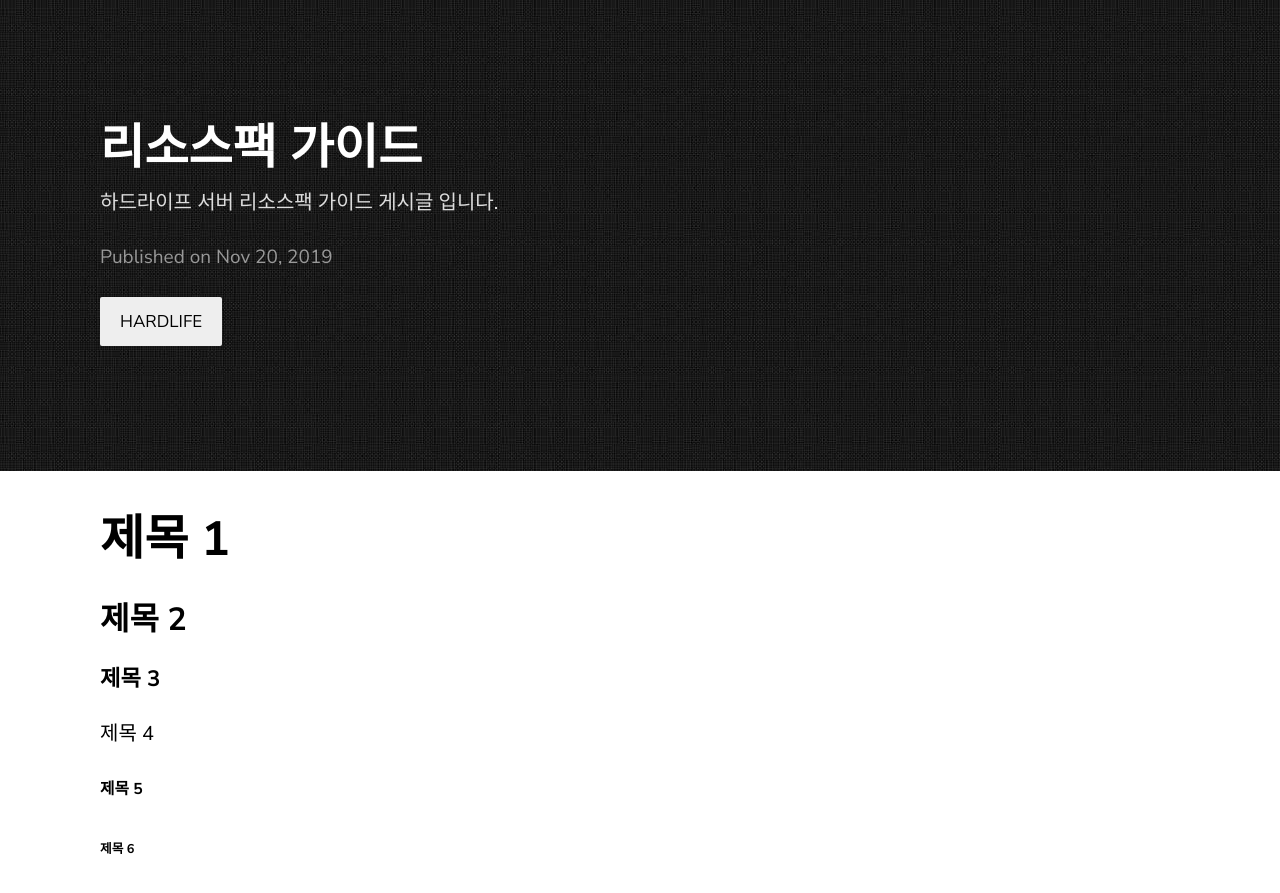
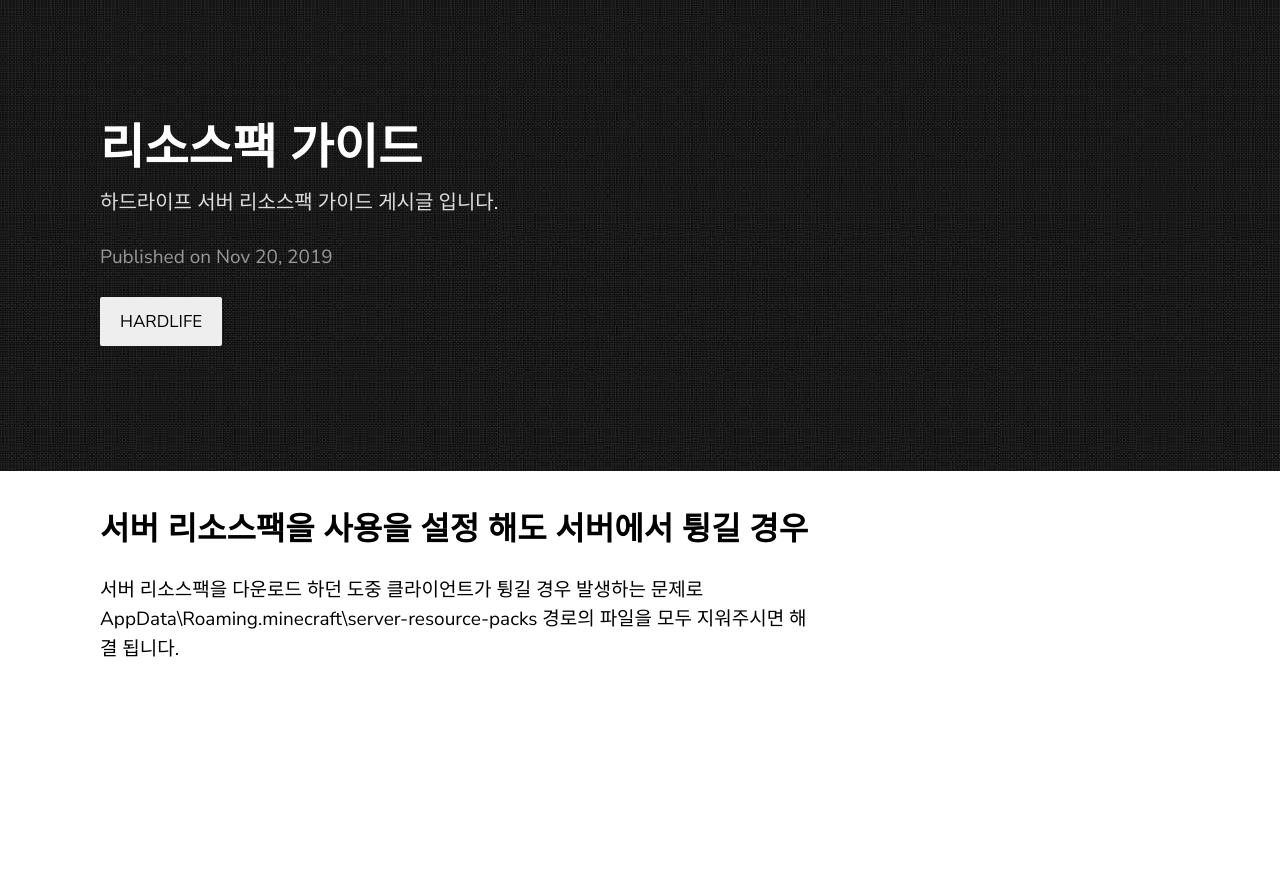
Before and after one commit to dueilee0/dueilee0.github.io, a Jekyll site: the page built from _posts/2019-11-20-리소스팩-가이드.markdown, in a window 1280 px wide. Shown: the top 893 px of the page. Built offline with Jekyll 4.4.1, drawn with Linux system fonts in a browser that asks for light colours.

Commit message:
Update 2019-11-20-리소스팩-가이드.markdown

```diff
--- a/_posts/2019-11-20-리소스팩-가이드.markdown
+++ b/_posts/2019-11-20-리소스팩-가이드.markdown
@@ -6,9 +6,7 @@ date:   2019-11-20 21:03:36
 categories: HARDLIFE
 ---
 
-# 제목 1
-## 제목 2
-### 제목 3
-#### 제목 4
-##### 제목 5
-###### 제목 6
+## 서버 리소스팩을 사용을 설정 해도 서버에서 튕길 경우
+
+서버 리소스팩을 다운로드 하던 도중 클라이언트가 튕길 경우 발생하는 문제로
+AppData\Roaming\.minecraft\server-resource-packs 경로의 파일을 모두 지워주시면 해결 됩니다.
```
